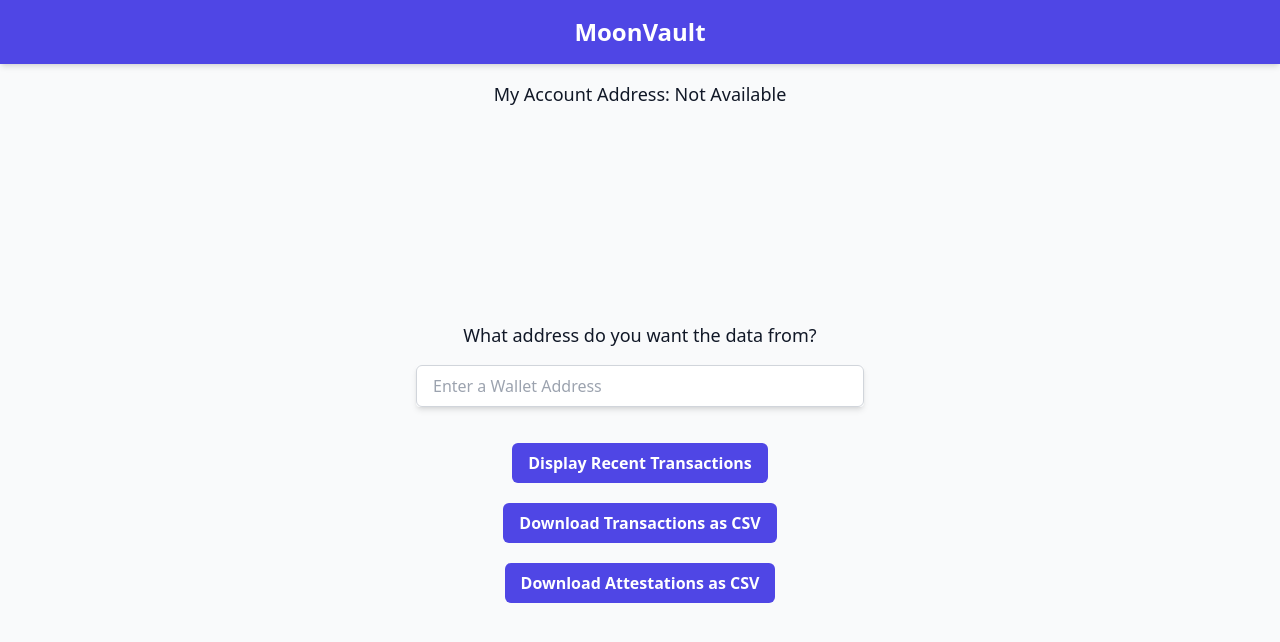
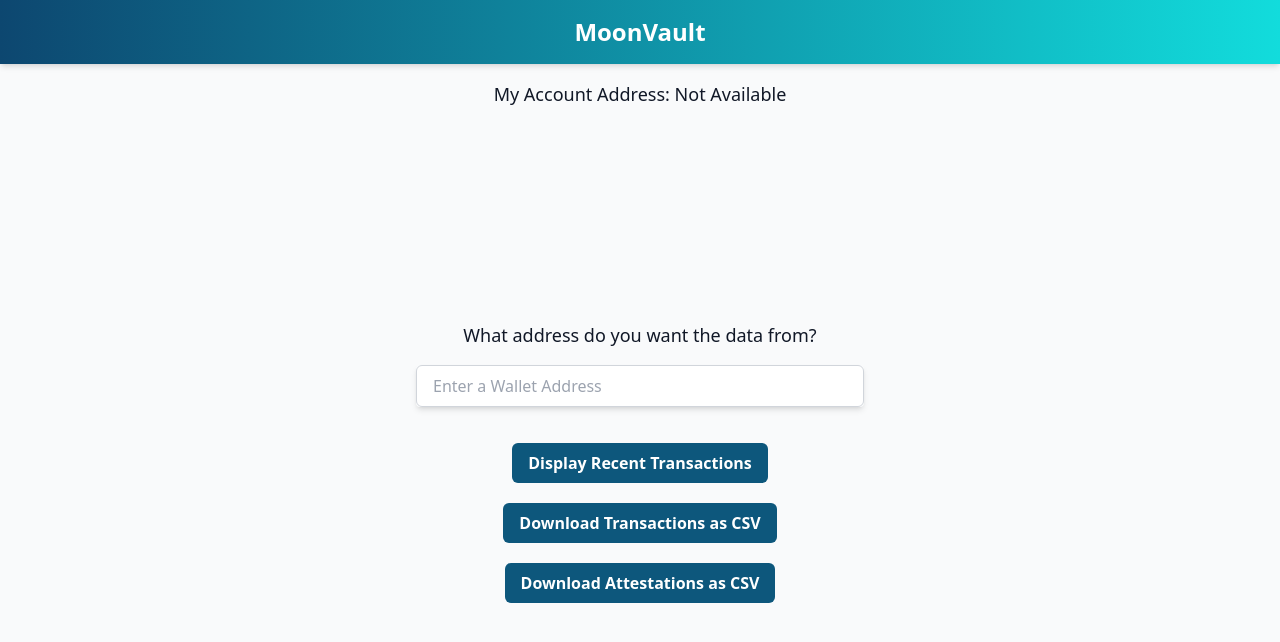
Before and after one commit to WillStansill/MoonVault, a Next.js app in the folder my-app/: page /home in a window 1280 px wide. Shown: the top 642 px of the page. Built offline with nearby package versions, Linux system fonts and the light colour scheme.

Commit message:
button color change

```diff
--- a/my-app/src/pages/home.tsx
+++ b/my-app/src/pages/home.tsx
@@ -143,7 +143,7 @@ const Home: React.FC = () => {
 
     return (
         <div className="h-screen flex flex-col bg-gray-50 text-gray-900">
-            <div className="bg-indigo-600 text-white text-center py-4 shadow-md">
+            <div className="text-white text-center py-4 shadow-md" style={{ background: 'linear-gradient(90deg, #0d4770, #12dcdc)' }}>
                 <h1 className="text-2xl font-bold">MoonVault</h1>
             </div>
 
@@ -167,7 +167,7 @@ const Home: React.FC = () => {
                 <div className="mt-5">
                     <button
                         onClick={handleDisplayRecentTransactions}
-                        className="bg-indigo-600 hover:bg-indigo-700 text-white font-bold py-2 px-4 rounded-md focus:outline-none focus:ring-2 focus:ring-indigo-500 focus:ring-offset-2"
+                        className="bg-[#0d577c] hover:bg-[#10a8b6] text-white font-bold py-2 px-4 rounded-md focus:outline-none focus:ring-2 focus:ring-indigo-500 focus:ring-offset-2"
                     >
                         Display Recent Transactions
                     </button>
@@ -176,7 +176,7 @@ const Home: React.FC = () => {
                 <div className="mt-5">
                     <button
                         onClick={handleDownloadClick}
-                        className="bg-indigo-600 hover:bg-indigo-700 text-white font-bold py-2 px-4 rounded-md focus:outline-none focus:ring-2 focus:ring-indigo-500 focus:ring-offset-2"
+                        className="bg-[#0d577c] hover:bg-[#10a8b6] text-white font-bold py-2 px-4 rounded-md focus:outline-none focus:ring-2 focus:ring-indigo-500 focus:ring-offset-2"
                     >
                         Download Transactions as CSV
                     </button>
@@ -185,7 +185,7 @@ const Home: React.FC = () => {
                 <div className="mt-5">
                     <button
                         onClick={handleAttestationDownload}
-                        className="bg-indigo-600 hover:bg-indigo-700 text-white font-bold py-2 px-4 rounded-md focus:outline-none focus:ring-2 focus:ring-indigo-500 focus:ring-offset-2"
+                        className="bg-[#0d577c] hover:bg-[#10a8b6] text-white font-bold py-2 px-4 rounded-md focus:outline-none focus:ring-2 focus:ring-indigo-500 focus:ring-offset-2"
                     >
                         Download Attestations as CSV
                     </button>
--- a/my-app/src/pages/index.tsx
+++ b/my-app/src/pages/index.tsx
@@ -100,7 +100,8 @@ const SignupPage: React.FC = () => {
                 {!isConnected && (
                     <button
                         type="button"
-                        className="group relative w-full flex justify-center py-2 px-4 border border-transparent text-sm font-medium rounded-md text-white bg-indigo-600 hover:bg-indigo-700 focus:outline-none focus:ring-2 focus:ring-offset-2 focus:ring-indigo-500"
+                        className="group relative w-full flex justify-center py-2 px-4 border border-transparent text-sm font-medium rounded-md text-white bg-[#0d577c] hover:bg-[#10a8b6] focus:outline-none focus:ring-2 focus:ring-offset-2 focus:ring-indigo-500"
+                        // className="bg-[#0d577c] hover:bg-[#10a8b6] text-white font-bold py-2 px-4 rounded-md focus:outline-none focus:ring-2 focus:ring-indigo-500 focus:ring-offset-2"
                         onClick={handleInitializeAndConnect}
                     >
                         {loading ? 'Connecting...' : 'Initialize & Connect to Moon'}
@@ -126,12 +127,13 @@ const SignupPage: React.FC = () => {
                         />
                         <button
                             type="button"
-                            className="group relative w-full flex justify-center py-2 px-4 border border-transparent text-sm font-medium rounded-md text-white bg-indigo-600 hover:bg-indigo-700 focus:outline-none focus:ring-2 focus:ring-offset-2 focus:ring-indigo-500 mt-4"
+                            className="group relative w-full flex justify-center py-2 px-4 border border-transparent text-sm font-medium rounded-md text-white bg-[#0d577c] hover:bg-[#10a8b6] focus:outline-none focus:ring-2 focus:ring-offset-2 focus:ring-indigo-500 mt-4"
                             onClick={handleSignIn}
                         >
                             {loading ? 'Signing In...' : 'Sign In'}
                         </button>
-                        <p className="text-center mt-4 cursor-pointer text-indigo-600 hover:text-indigo-800" onClick={() => setShowSignUp(true)}>
+                        <p className="text-center mt-4 cursor-pointer text-[#0d577c] hover:text-[#10a8b6]" onClick={() => setShowSignUp(true)}>
+
                             Don't have a Moon account? Sign Up Here
                         </p>
                     </>
@@ -165,7 +167,7 @@ const SignupPage: React.FC = () => {
                         {passwordError && <p className="text-red-500 text-xs italic">{passwordError}</p>}
                         <button
                             type="button"
-                            className="group relative w-full flex justify-center py-2 px-4 border border-transparent text-sm font-medium rounded-md text-white bg-indigo-600 hover:bg-indigo-700 focus:outline-none focus:ring-2 focus:ring-offset-2 focus:ring-indigo-500 mt-4"
+                            className="group relative w-full flex justify-center py-2 px-4 border border-transparent text-sm font-medium rounded-md text-white bg-[#0d577c] hover:bg-[#10a8b6] focus:outline-none focus:ring-2 focus:ring-offset-2 focus:ring-indigo-500 mt-4"
                             onClick={handleSignUp}
                         >
                             {loading ? 'Signing Up...' : 'Sign Up'}
```
